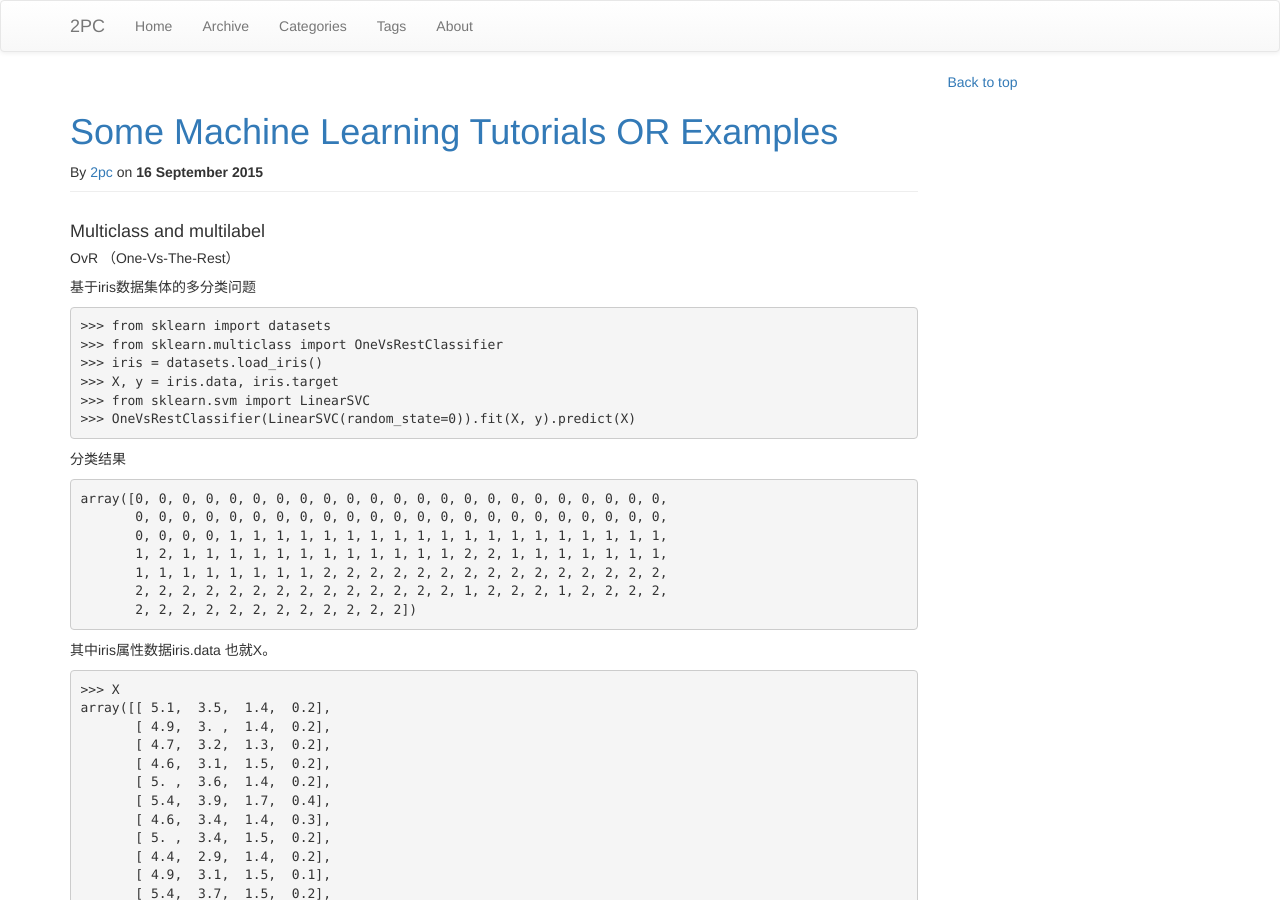
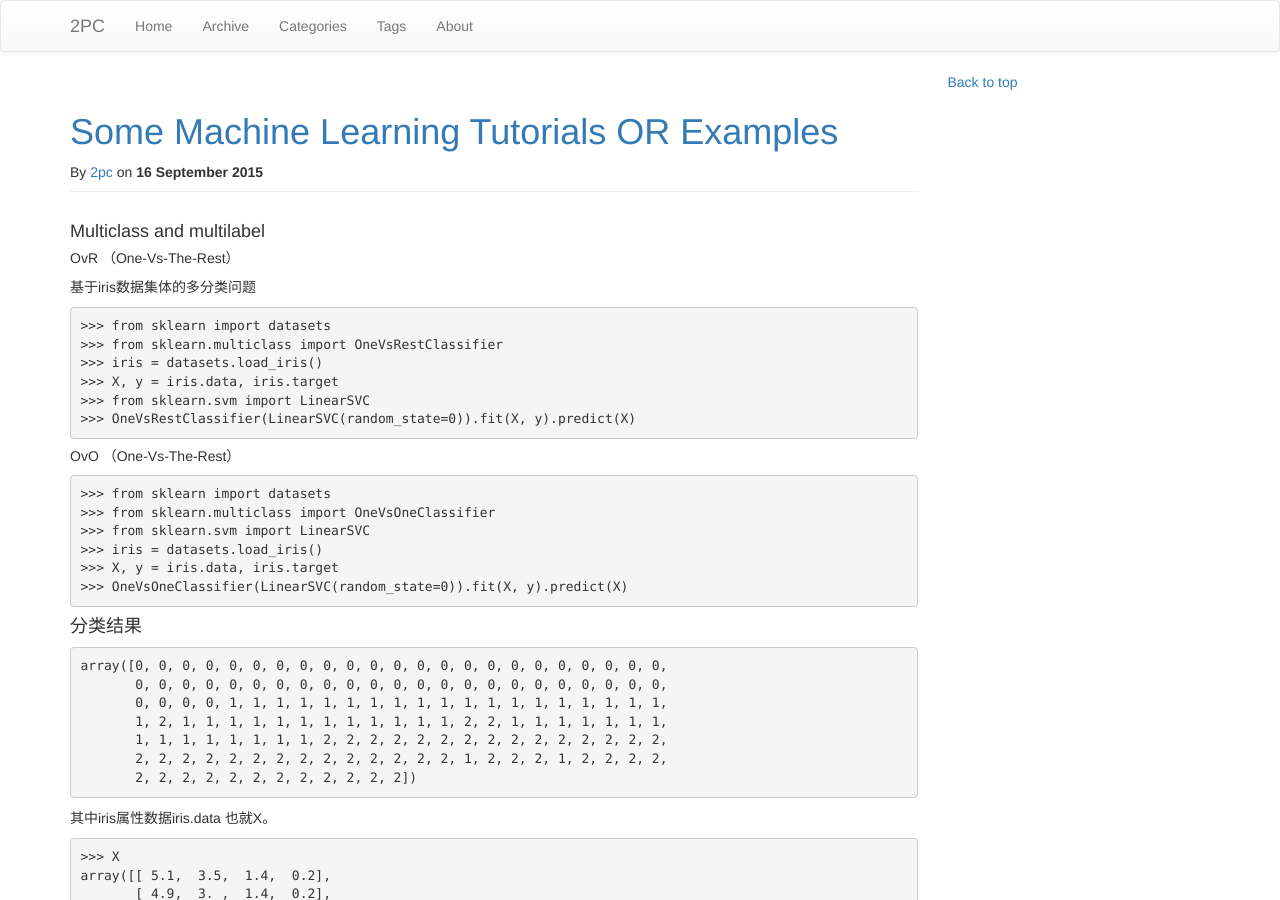
Before and after one commit to luyee/2pc.github.io, a Jekyll site: the page built from _posts/datascience/2015-09-16-ML-Tutorial.md, in a window 1280 px wide and 900 px high. Built offline with Jekyll 4.4.1, drawn with Linux system fonts in a browser that asks for light colours; nearby versions of some CDN libraries; library files that are not in the unit come from our copies; comment, search, counter and statistics services are not loaded.

Commit message:
Update 2015-09-16-ML-Tutorial.md

````diff
--- a/_posts/datascience/2015-09-16-ML-Tutorial.md
+++ b/_posts/datascience/2015-09-16-ML-Tutorial.md
@@ -22,7 +22,19 @@ tags: ["ML","Datascience"]
 >>> from sklearn.svm import LinearSVC
 >>> OneVsRestClassifier(LinearSVC(random_state=0)).fit(X, y).predict(X)
 ```
-分类结果
+
+#####  OvO （One-Vs-The-Rest）
+
+```
+>>> from sklearn import datasets
+>>> from sklearn.multiclass import OneVsOneClassifier
+>>> from sklearn.svm import LinearSVC
+>>> iris = datasets.load_iris()
+>>> X, y = iris.data, iris.target
+>>> OneVsOneClassifier(LinearSVC(random_state=0)).fit(X, y).predict(X)
+```
+
+#### 分类结果
 
 ```
 array([0, 0, 0, 0, 0, 0, 0, 0, 0, 0, 0, 0, 0, 0, 0, 0, 0, 0, 0, 0, 0, 0, 0,
````
